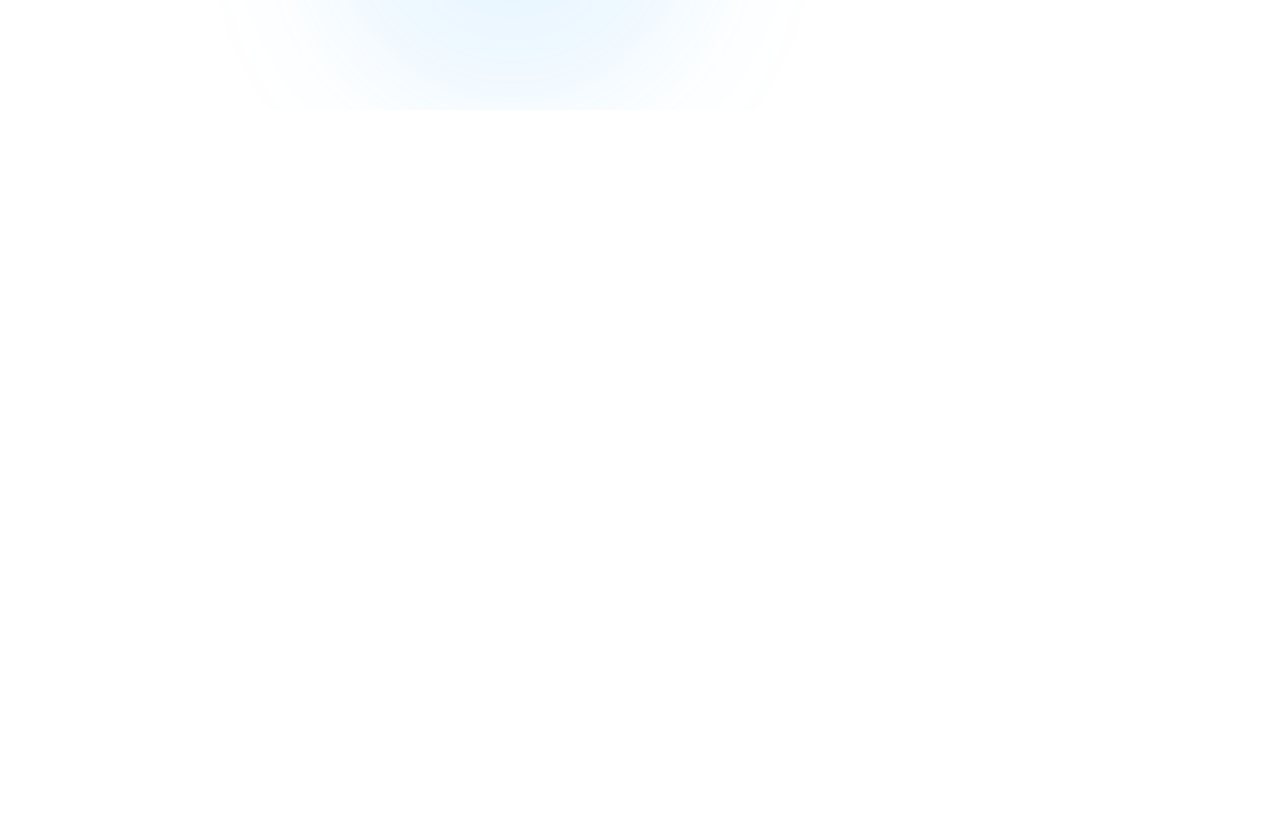
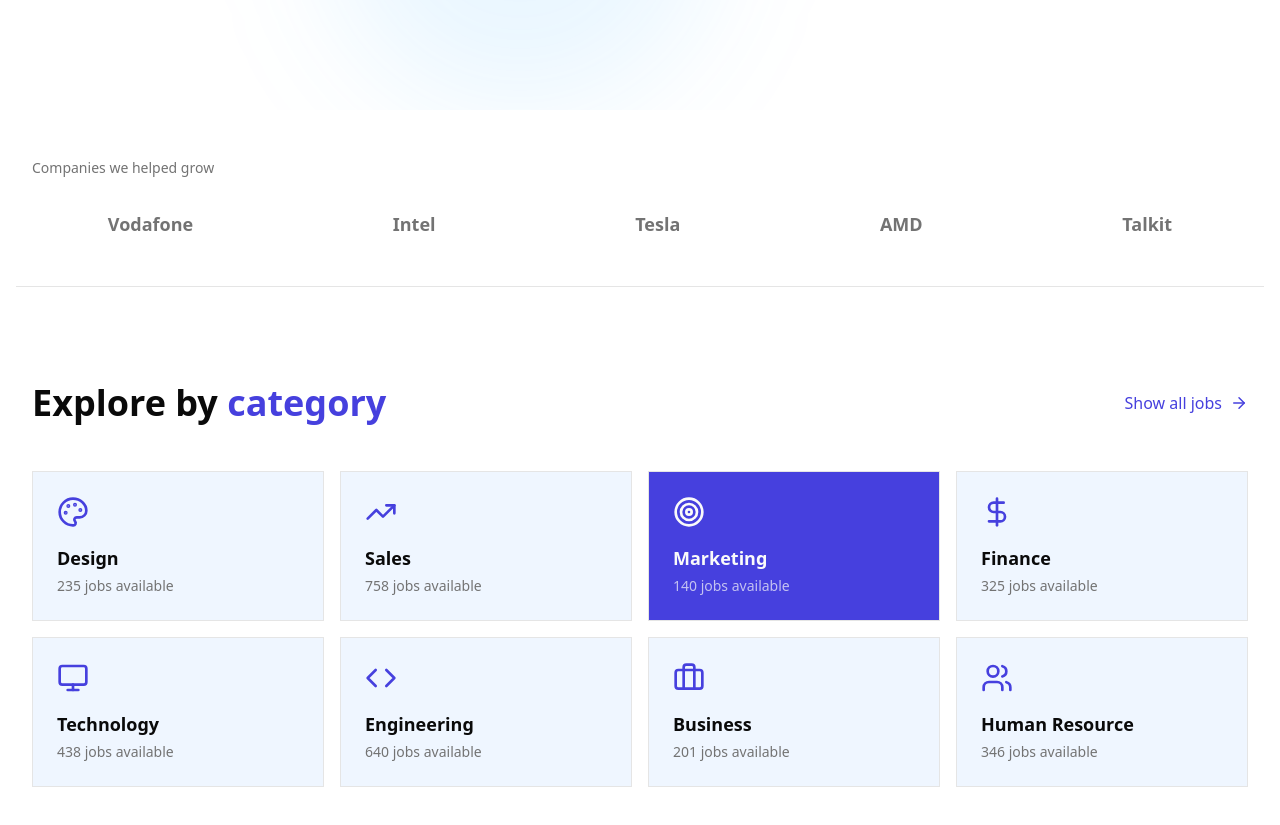
Before and after one commit to rabiulkhan7224/quickhire, a Next.js app: page / in a window 1280 px wide. Shown: the part 679-1504 px from the top of the page. Before the commit the page ends 800 px from the top, so only its background shows below. Built offline with nearby package versions, Linux system fonts and the light colour scheme.

Commit message:
Job categories section ui added

```diff
--- a/app/(root)/layout.tsx
+++ b/app/(root)/layout.tsx
@@ -2,7 +2,7 @@ import { Navbar } from "@/components/navbar";
 
 export default function HomeLayout({children}: {children: React.ReactNode}) {
     return (
-        <section className="">
+        <section className="px-4">
             <Navbar />
             {children}
         </section>
--- a/app/(root)/page.tsx
+++ b/app/(root)/page.tsx
@@ -1,9 +1,13 @@
+import { Categories } from "@/components/Categories";
+import { Companies } from "@/components/Companies";
 import { Hero } from "@/components/hero";
 
 export default function Home() {
   return (
    <div className="">
       <Hero />
+      <Companies />
+      <Categories />
    </div>
   );
 }
--- /dev/null
+++ b/components/Categories.tsx
@@ -0,0 +1,53 @@
+'use client'
+
+import { Button } from '@/components/ui/button'
+import { ArrowRight, Palette, TrendingUp, Target, DollarSign, Monitor, Code, Briefcase, Users } from 'lucide-react'
+import Link from 'next/link'
+
+export function Categories() {
+  const categories = [
+    { id: 1, name: 'Design', icon: Palette, jobs: 235, color: 'bg-blue-50 dark:bg-blue-950' },
+    { id: 2, name: 'Sales', icon: TrendingUp, jobs: 758, color: 'bg-blue-50 dark:bg-blue-950' },
+    { id: 3, name: 'Marketing', icon: Target, jobs: 140, color: 'bg-primary text-primary-foreground' },
+    { id: 4, name: 'Finance', icon: DollarSign, jobs: 325, color: 'bg-blue-50 dark:bg-blue-950' },
+    { id: 5, name: 'Technology', icon: Monitor, jobs: 438, color: 'bg-blue-50 dark:bg-blue-950' },
+    { id: 6, name: 'Engineering', icon: Code, jobs: 640, color: 'bg-blue-50 dark:bg-blue-950' },
+    { id: 7, name: 'Business', icon: Briefcase, jobs: 201, color: 'bg-blue-50 dark:bg-blue-950' },
+    { id: 8, name: 'Human Resource', icon: Users, jobs: 346, color: 'bg-blue-50 dark:bg-blue-950' },
+  ]
+
+  return (
+    <section className="py-16 md:py-24">
+      <div className="container mx-auto px-4">
+        <div className="mb-12 flex items-center justify-between">
+          <h2 className="text-3xl font-bold text-foreground md:text-4xl">
+            Explore by <span className="text-primary">category</span>
+          </h2>
+          <Link href="#" className="flex items-center gap-2 text-primary hover:text-primary/80 transition">
+            Show all jobs <ArrowRight size={18} />
+          </Link>
+        </div>
+
+        <div className="grid gap-4 sm:grid-cols-2 lg:grid-cols-4">
+          {categories.map((category) => {
+            const Icon = category.icon
+            return (
+              <div
+                key={category.id}
+                className={` p-6 border transition hover:shadow-lg hover:bg-primary cursor-pointer ${category.color}`}
+              >
+                <Icon size={32} className={category.id === 3 ? 'text-primary-foreground mb-4' : 'text-primary mb-4'} />
+                <h3 className={`mb-1 text-lg font-semibold ${category.id === 3 ? 'text-primary-foreground' : 'text-foreground'}`}>
+                  {category.name}
+                </h3>
+                <p className={`text-sm ${category.id === 3 ? 'text-primary-foreground/70' : 'text-muted-foreground'}`}>
+                  {category.jobs} jobs available
+                </p>
+              </div>
+            )
+          })}
+        </div>
+      </div>
+    </section>
+  )
+}
--- /dev/null
+++ b/components/Companies.tsx
@@ -0,0 +1,30 @@
+'use client'
+
+export function Companies() {
+  const companies = [
+    { name: 'Vodafone', id: 1, image: '/Vodafone.png' },
+    { name: 'Intel', id: 2 },
+    { name: 'Tesla', id: 3 },
+    { name: 'AMD', id: 4 },
+    { name: 'Talkit', id: 5 },
+  ]
+
+  return (
+    <section className="border-b border-border bg-background/50 py-12">
+      <div className="container mx-auto px-4">
+        <p className="mb-8 text-left text-sm text-muted-foreground">
+          Companies we helped grow
+        </p>
+        <div className="flex flex-wrap items-center justify-around gap-8 md:gap-12">
+          {companies.map((company) => (
+            <div key={company.id} className="flex items-center justify-center">
+              <span className="text-lg font-semibold text-muted-foreground hover:text-foreground transition">
+                {company.name}
+              </span>
+            </div>
+          ))}
+        </div>
+      </div>
+    </section>
+  )
+}
```
